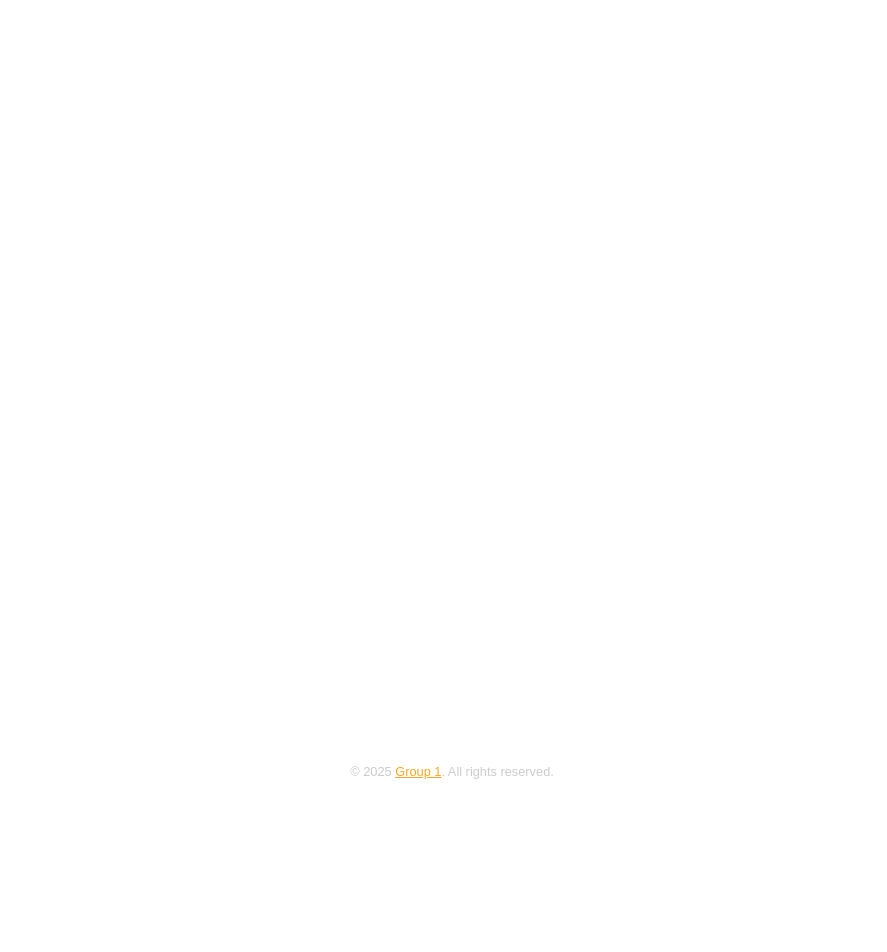
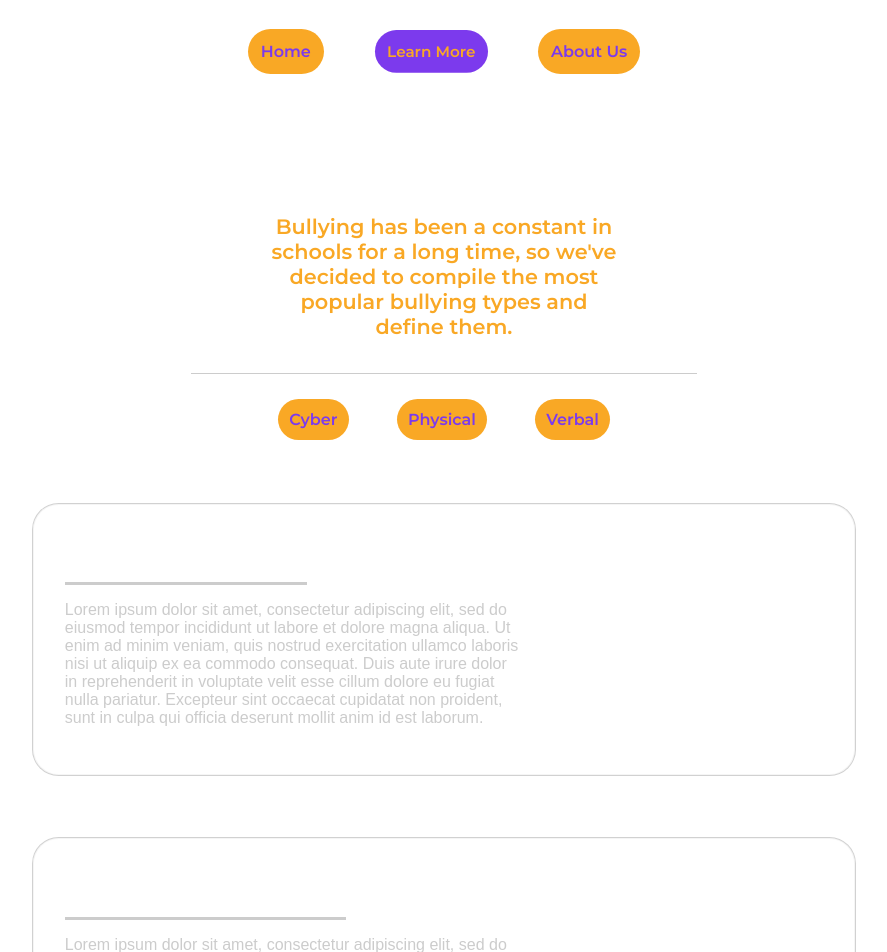
Before and after one commit to AnonymouslyFast/bullying-project, a SvelteKit app: page /learn in a window 1280 px wide. Shown: the top 952 px of the page, without its empty margins (196-1083 px from the left). Before the commit the page ends 800 px from the top, so only its background shows below. Built offline with nearby package versions, Linux system fonts and the light colour scheme.

Commit message:
Added the learn page

```diff
--- /dev/null
+++ b/src/lib/Navbar.svelte
@@ -0,0 +1,55 @@
+<script>
+    import { page } from '$app/state';
+    import { base } from '$app/paths';
+</script>
+
+<div id="nav">
+    <div id="nav-content">
+        <a class:active={page.url.pathname === base + "/"} id="nav-item" href="{base}/">Home</a>
+        <a class:active={page.url.pathname === base + "/learn"} id="nav-item" href="{base}/learn">Learn More</a>
+        <a class:active={page.url.pathname === base + "/about"} id="nav-item" href="{base}/about">About Us</a>
+    </div>
+</div>
+
+<style>
+
+    #nav {
+        margin-top: 2%;
+        display: flex;
+        justify-self: center;
+        flex-direction: column;
+    }
+
+    #nav-content {
+        margin-top: 1%;
+        display: flex;
+        flex-direction: row;
+        flex-wrap: wrap;
+        gap: 3rem;
+        .active {
+            background-color: #7c3aed;
+            color: #F9A825;
+            scale: 95%;
+        }
+
+    }
+
+    #nav-item {
+        padding: 0.8rem;
+        background-color: #F9A825;
+        border-radius: 100vw;
+        color: #7c3aed;
+        transition: 0.3s linear all;
+        font-family: 'Montserrat', sans-serif;
+        font-weight: 600;
+        text-decoration: none;
+        &:hover {
+            background-color: #7c3aed;
+            scale: 98%;
+            color: #F9A825;
+        }
+        &:active {
+            scale: 95%;
+        }
+    }
+</style>
--- a/src/routes/+page.svelte
+++ b/src/routes/+page.svelte
@@ -30,6 +30,11 @@
     @import './main.css'; /* background */
     @import './mobile.css';
 
+    #copyright{
+        position: absolute !important;
+
+    }
+
 
     #title-container {
         width: 60%;
@@ -57,7 +62,7 @@
         width: fit-content;
         h1 {
             font-family: 'Montserrat', sans-serif;
-            font-weight: 700; /* bold for impact */
+            font-weight: 700;
             font-size: 2.5rem;
             color: #FFFFFF;
         }
@@ -113,7 +118,4 @@
         }
     }
 
-
-
-
 </style>
--- a/src/routes/learn/+page.svelte
+++ b/src/routes/learn/+page.svelte
@@ -1,11 +1,190 @@
 <script>
+    import Navbar from "$lib/Navbar.svelte";
 </script>
 
-<div id="copyright">
+
+<Navbar />
+
+
+<div id="title-container">
+    <div id="title-content">
+        <div id="title">
+            <h1>Learn More</h1>
+            <p>
+                Bullying has been a constant in schools for a long time, so we've decided to compile
+                the most popular bullying types and define them.
+            </p>
+        </div>
+    </div>
+</div>
+
+<div id="nav">
+    <div id="nav-content">
+        <a id="nav-item" href="#Cyber">Cyber</a>
+        <a id="nav-item" href="#physical">Physical</a>
+        <a id="nav-item" href="#verbal">Verbal</a>
+    </div>
+</div>
+
+<section id="cyber">
+    <div class="content">
+        <a href="#cyber"><h4>Cyber Bullying</h4></a>
+        <p>
+            Lorem ipsum dolor sit amet, consectetur adipiscing elit, sed do eiusmod tempor
+            incididunt ut labore et dolore magna aliqua. Ut enim ad minim veniam, quis nostrud
+            exercitation ullamco laboris nisi ut aliquip ex ea commodo consequat. Duis aute irure dolor
+            in reprehenderit in voluptate velit esse cillum dolore eu fugiat nulla pariatur. Excepteur
+            sint occaecat cupidatat non proident, sunt in culpa qui officia deserunt mollit anim id
+            est laborum.
+        </p>
+    </div>
+</section>
+
+<section id="physical">
+    <div class="content">
+        <a href="#physical"><h4>Physical Bullying</h4></a>
+        <p>
+            Lorem ipsum dolor sit amet, consectetur adipiscing elit, sed do eiusmod tempor
+            incididunt ut labore et dolore magna aliqua. Ut enim ad minim veniam, quis nostrud
+            exercitation ullamco laboris nisi ut aliquip ex ea commodo consequat. Duis aute irure dolor
+            in reprehenderit in voluptate velit esse cillum dolore eu fugiat nulla pariatur. Excepteur
+            sint occaecat cupidatat non proident, sunt in culpa qui officia deserunt mollit anim id
+            est laborum.
+        </p>
+    </div>
+</section>
+
+<section id="verbal">
+    <div class="content">
+        <a href="#verbal"><h4>Verbal Bullying</h4></a>
+        <p>
+            Lorem ipsum dolor sit amet, consectetur adipiscing elit, sed do eiusmod tempor
+            incididunt ut labore et dolore magna aliqua. Ut enim ad minim veniam, quis nostrud
+            exercitation ullamco laboris nisi ut aliquip ex ea commodo consequat. Duis aute irure dolor
+            in reprehenderit in voluptate velit esse cillum dolore eu fugiat nulla pariatur. Excepteur
+            sint occaecat cupidatat non proident, sunt in culpa qui officia deserunt mollit anim id
+            est laborum.
+        </p>
+    </div>
+</section>
+
+
+<div style="margin-top: 5%;" id="copyright">
     <p>© 2025 <a href="#">Group 1</a>. All rights reserved.</p>
 </div>
 
-
 <style>
     @import "../main.css";
+
+    #title-container {
+        width: 40%;
+        justify-self: center;
+        display: flex;
+        margin-top: 3%;
+
+        border-bottom: 1px solid #cccccc;
+        padding-bottom: 1%;
+        color: #cccccc;
+    }
+
+    #title-content {
+        width: 100%;
+        display: flex;
+        flex-direction: row;
+        justify-content: center;
+        text-align: center;
+        gap: 5rem;
+        flex-wrap: nowrap;
+    }
+
+    #title {
+        width: fit-content;
+        h1 {
+            font-family: 'Montserrat', sans-serif;
+            font-weight: 700;
+            font-size: 2.5rem;
+            color: #FFFFFF;
+        }
+
+        p {
+            justify-self: center;
+            font-family: 'Montserrat', sans-serif;
+            font-weight: 600;
+            font-size: 1.3rem;
+            color: #F9A825;
+            width: 70%;
+        }
+    }
+
+    #nav {
+        margin-top: 2%;
+        display: flex;
+        justify-self: center;
+        flex-direction: column;
+    }
+
+    #nav-content {
+        width: 100%;
+        display: flex;
+        flex-direction: row;
+        flex-wrap: wrap;
+        gap: 3rem;
+    }
+
+    #nav-item {
+        padding: 0.7rem;
+        background-color: #F9A825;
+        border-radius: 100vw;
+        color: #7c3aed;
+        transition: 0.3s linear all;
+        font-family: 'Montserrat', sans-serif;
+        font-weight: 600;
+        text-decoration: none;
+        &:hover {
+            background-color: #7c3aed;
+            scale: 98%;
+            color: #F9A825;
+        }
+        &:active {
+            scale: 95%;
+        }
+    }
+
+    section {
+        margin-top: 5%;
+        padding: 2rem;
+        display: flex;
+        justify-self: center;
+        flex-direction: column;
+        border-radius: 2vw;
+        width: 60%;
+        box-shadow:
+                rgba(204, 204, 204, 0.2) 0px 0px 0px 1px inset,
+                rgba(204, 204, 204, 0.9) 0px 0px 0px 1px;
+    .content {
+        h4 {
+            font-family: 'Montserrat', sans-serif;
+            font-weight: 600;
+            font-size: 2rem;
+            color: #FFFFFF;
+            margin: 0;
+            border-bottom: 3px solid #cccccc;
+            padding-bottom: 1%;
+            width: fit-content;
+
+        }
+
+        p {
+            color: #cccccc;
+            font-family: 'Poppins', sans-serif;
+            font-size: 1rem;
+            width: 60%;
+        }
+        a {
+            text-decoration: none;
+            transition: 0.3s linear all;
+        }
+    }
+
+    }
 </style>
--- a/src/routes/main.css
+++ b/src/routes/main.css
@@ -1,5 +1,6 @@
 html, body {
     margin: 0;
+    scroll-behavior: smooth;
 }
 
 body::before {
@@ -14,7 +15,7 @@ body::before {
 #copyright{
     width: 100%;
     text-align: center;
-    position: absolute;
+    position: relative;
     bottom: 1%;
     color: #cccccc;
     font-family: 'Poppins', sans-serif;
```
